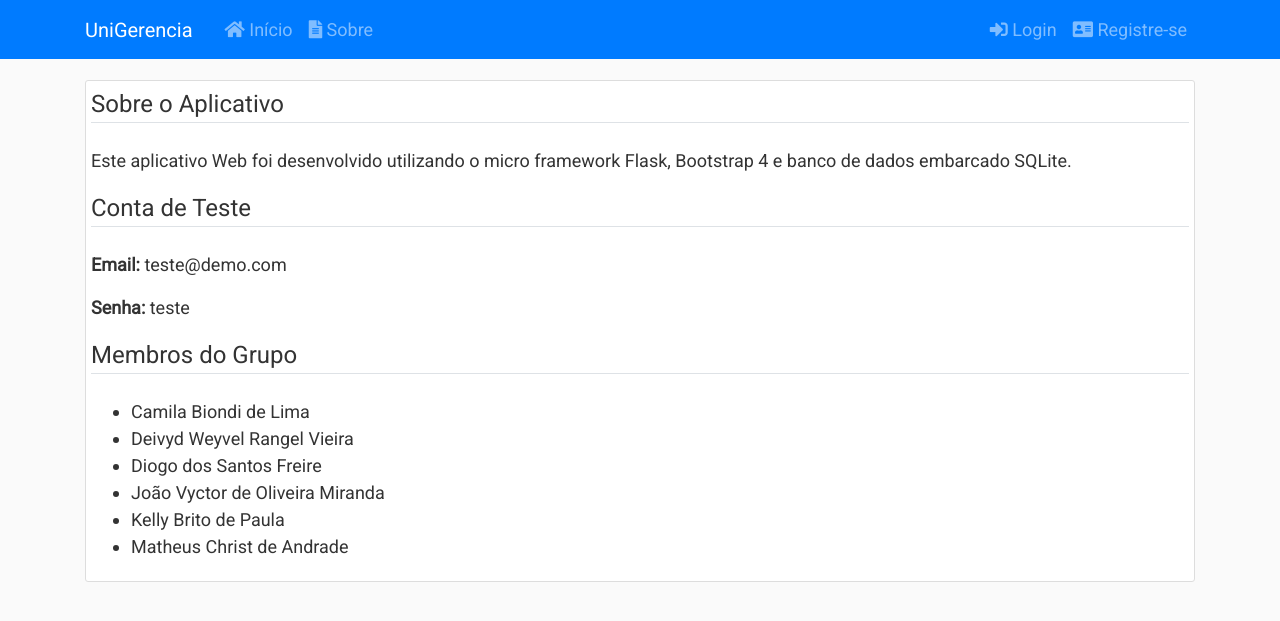
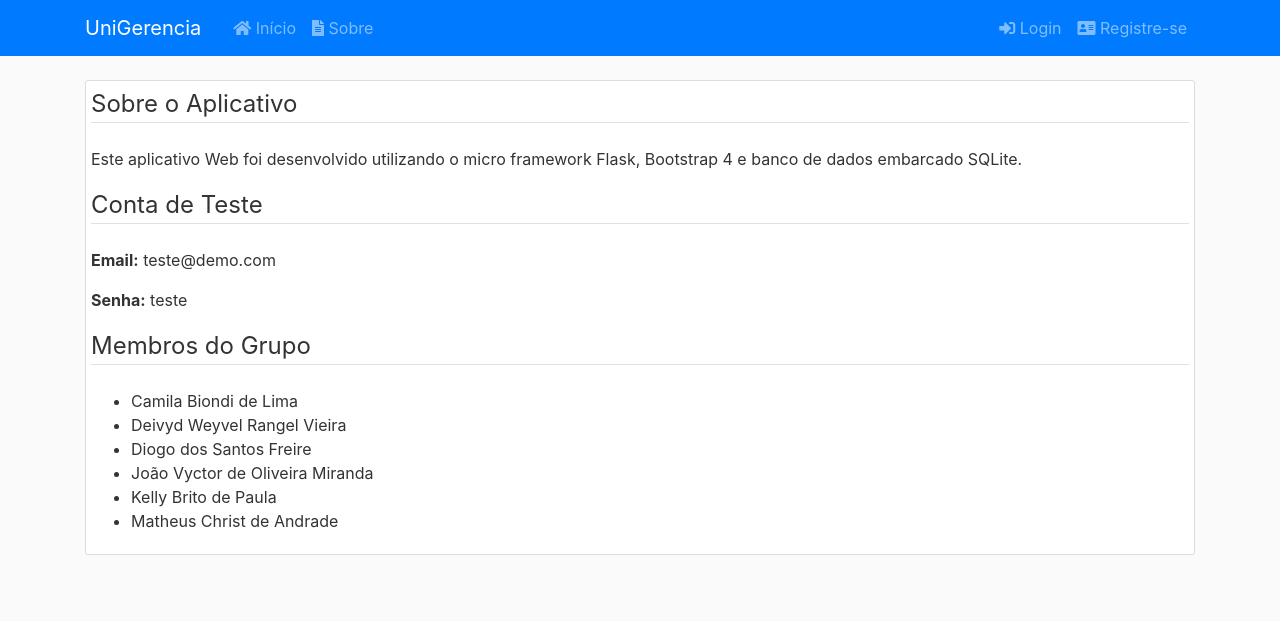
Before and after one commit to DWNeo/UniGerencia, a Flask app: page /about in a window 1280 px wide. Shown: the top 621 px of the page. Run offline with Flask 2, Linux system fonts and the light colour scheme; some libraries are stand-ins or nearby versions.

Commit message:
Pequena atualização do CSS.

```diff
--- a/app/static/main.css
+++ b/app/static/main.css
@@ -2,8 +2,6 @@ body {
   background: #fafafad5;
   color: #333333;
   margin-top: 5rem;
-  font-family: 'Roboto' !important;
-  font-size: 18px;
 }
 
 h1, h2, h3, h4, h5, h6 {
--- a/app/templates/layout.html
+++ b/app/templates/layout.html
@@ -5,9 +5,8 @@
     <meta charset="utf-8">
     <meta name="viewport" content="width=device-width, initial-scale=1, shrink-to-fit=no">
 
-    <!-- Fonte e FavIcon -->
+    <!-- FavIcon -->
     <link rel="shortcut icon" href="{{ url_for('static', filename='favicon.ico') }}" />
-    <link type='text/css' rel='stylesheet' href='https://fonts.googleapis.com/css?family=Roboto'>
 
     <!-- Bootstrap CSS -->
     <link rel="stylesheet" href="https://stackpath.bootstrapcdn.com/bootstrap/4.3.1/css/bootstrap.min.css" integrity="sha384-ggOyR0iXCbMQv3Xipma34MD+dH/1fQ784/j6cY/iJTQUOhcWr7x9JvoRxT2MZw1T" crossorigin="anonymous">
```
